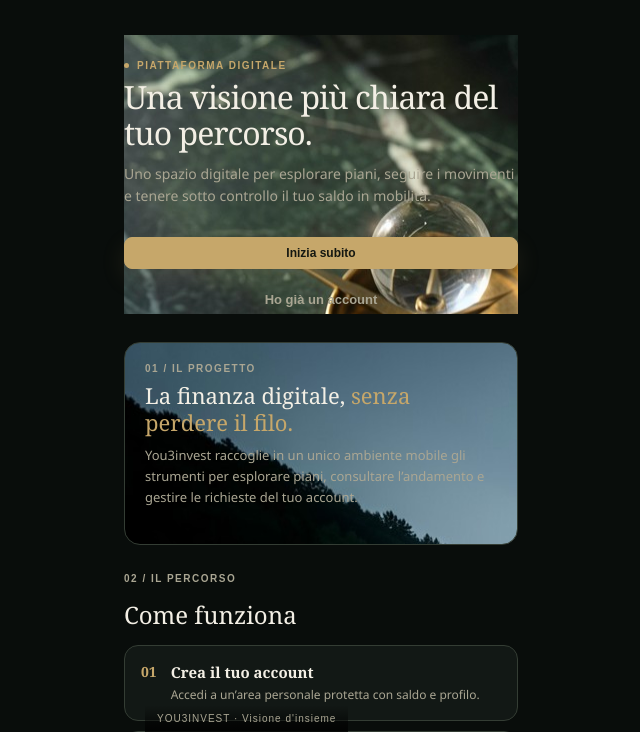
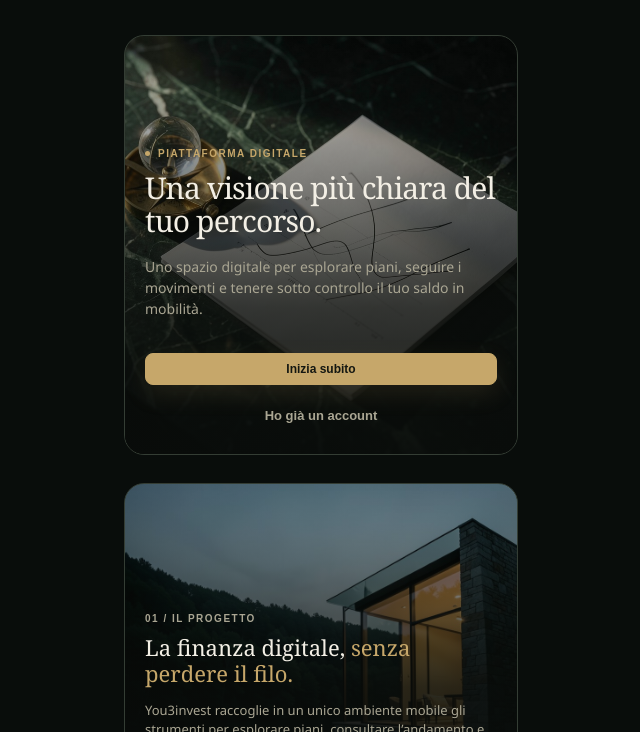
Before and after one commit to bit68467-wq/Cloud-Invest, a website: page index.html in a window 1280 px wide. Shown: the part 68-800 px from the top of the page, without its empty margins (319-959 px from the left). Drawn offline with Linux system fonts and the light colour scheme.

Commit message:
Refactor styles for immersive public landing page
Updated styles for public landing page with immersive backgrounds and adjusted layout properties for hero and intro sections.

```diff
--- a/style.css
+++ b/style.css
@@ -457,7 +457,7 @@ body {
 .nav-item.active { color: var(--accent); }
 .nav-item.active svg { stroke: var(--accent); }
 
-/* ================= PUBLIC LANDING CON SFONDI FLUIDI ================= */
+/* ================= PUBLIC LANDING CON SFONDI IMMERSIVI (WEBISIM STYLE) ================= */
 .public-home {
   position: fixed; inset: 0; z-index: 50;
   overflow-y: auto; overscroll-behavior: contain;
@@ -489,51 +489,99 @@ body {
   font: 700 12px 'Avenir Next', sans-serif; cursor: pointer;
 }
 
-.public-hero { display: flex; flex-direction: column; gap: 16px; margin-top: 10px; }
-
-/* Immagine hero impostata come sfondo fluido */
-.public-hero-media {
-  width: 100%; height: 220px; border-radius: 16px;
-  border: 1px solid var(--line); background: var(--panel);
+/* HERO A TUTTO SFONDO IMMERSIVO */
+.public-hero {
+  position: relative;
+  width: 100%;
+  min-height: 420px;
+  border-radius: 20px;
+  border: 1px solid var(--line);
   background-size: cover;
   background-position: center;
   background-repeat: no-repeat;
+  overflow: hidden;
+  display: flex;
+  flex-direction: column;
+  justify-content: flex-end;
+  padding: 24px 20px;
+  margin-top: 10px;
+}
+
+.public-hero-overlay {
+  position: absolute;
+  inset: 0;
+  background: linear-gradient(180deg, rgba(9,12,10,0.15) 0%, rgba(9,12,10,0.82) 65%, rgba(9,12,10,0.96) 100%);
+  z-index: 1;
+}
+
+.public-hero-copy {
+  position: relative;
+  z-index: 2;
+  display: flex;
+  flex-direction: column;
+  gap: 10px;
 }
 
 .public-hero-copy .eyebrow {
   display: inline-flex; align-items: center; gap: 8px;
   color: var(--accent); font: 600 10px 'Avenir Next', sans-serif;
-  letter-spacing: .15em; text-transform: uppercase; margin-bottom: 8px;
+  letter-spacing: .15em; text-transform: uppercase; margin-bottom: 2px;
 }
 .public-hero-copy .eyebrow i { width: 5px; height: 5px; border-radius: 50%; background: var(--accent); }
 .public-hero-copy h1 {
-  font: 400 32px/1.12 Georgia, 'Times New Roman', serif;
-  letter-spacing: -.03em; margin-bottom: 12px;
+  font: 400 30px/1.12 Georgia, 'Times New Roman', serif;
+  letter-spacing: -.03em; margin-bottom: 8px;
 }
 .public-hero-copy h1 em { color: var(--accent); font-style: normal; }
-.public-hero-copy p { color: var(--muted); font-size: 14px; line-height: 1.6; margin-bottom: 20px; }
+.public-hero-copy p { color: var(--muted); font-size: 14px; line-height: 1.5; margin-bottom: 14px; }
 .public-hero-actions { display: flex; flex-direction: column; gap: 8px; }
 
-.public-intro { background: var(--panel); border: 1px solid var(--line); border-radius: 16px; padding: 20px; }
-.intro-label { font: 800 10px 'Avenir Next', sans-serif; color: var(--muted); letter-spacing: .15em; margin-bottom: 8px; }
-.public-intro h2 { font: 400 22px/1.2 Georgia, 'Times New Roman', serif; margin-bottom: 10px; }
-.public-intro h2 em { color: var(--accent); font-style: normal; }
-.intro-desc { color: var(--muted); font-size: 13px; line-height: 1.6; margin-bottom: 16px; }
-
-/* Immagine di dettaglio card come sfondo fluido */
-.intro-image-card {
-  width: 100%; height: 160px; border-radius: 12px; position: relative; border: 1px solid var(--line);
+/* INTRO A TUTTO SFONDO IMMERSIVO */
+.public-intro {
+  position: relative;
+  width: 100%;
+  min-height: 340px;
+  border-radius: 20px;
+  border: 1px solid var(--line);
   background-size: cover;
   background-position: center;
   background-repeat: no-repeat;
+  overflow: hidden;
   display: flex;
-  align-items: flex-end;
+  flex-direction: column;
+  justify-content: flex-end;
+  padding: 24px 20px;
 }
 
+.public-intro-overlay {
+  position: absolute;
+  inset: 0;
+  background: linear-gradient(180deg, rgba(9,12,10,0.2) 0%, rgba(9,12,10,0.85) 60%, rgba(9,12,10,0.96) 100%);
+  z-index: 1;
+}
+
+.public-intro-content {
+  position: relative;
+  z-index: 2;
+  display: flex;
+  flex-direction: column;
+  gap: 8px;
+}
+
+.intro-label { font: 800 10px 'Avenir Next', sans-serif; color: var(--muted); letter-spacing: .15em; margin-bottom: 2px; }
+.public-intro h2 { font: 400 22px/1.2 Georgia, 'Times New Roman', serif; margin-bottom: 6px; }
+.public-intro h2 em { color: var(--accent); font-style: normal; }
+.intro-desc { color: var(--muted); font-size: 13px; line-height: 1.5; margin-bottom: 12px; }
+
 .img-caption {
-  position: absolute; bottom: 0; inset-x: 0; padding: 8px 12px;
-  background: linear-gradient(0deg, rgba(0,0,0,0.8), transparent);
-  font: 10px 'Avenir Next', sans-serif; color: var(--muted); letter-spacing: .1em;
+  display: inline-block;
+  background: rgba(0, 0, 0, 0.7);
+  backdrop-filter: blur(4px);
+  padding: 4px 10px;
+  border-radius: 6px;
+  font: 10px 'Avenir Next', sans-serif; color: #fff;
+  letter-spacing: .1em;
+  align-self: flex-start;
 }
 
 .public-how { display: flex; flex-direction: column; gap: 14px; }
```
